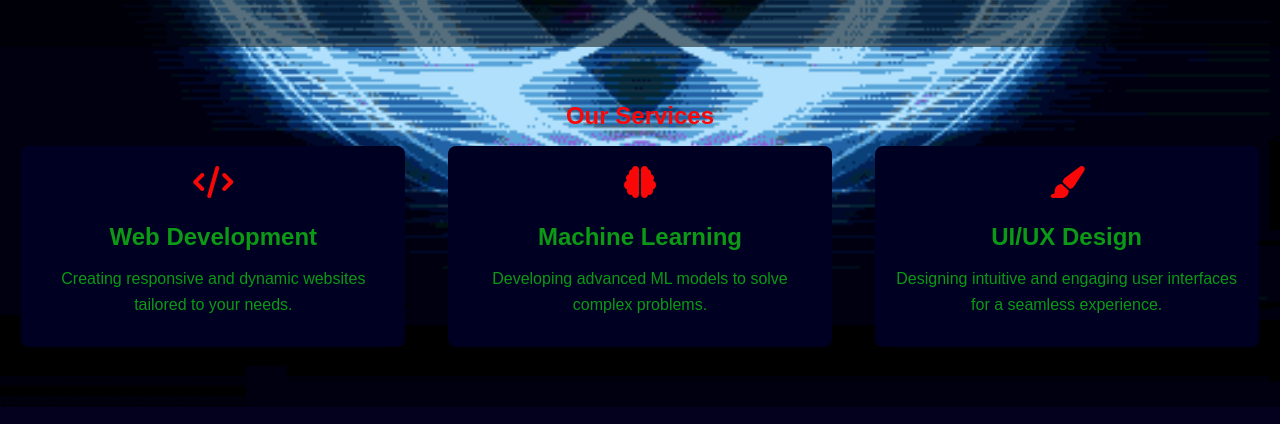
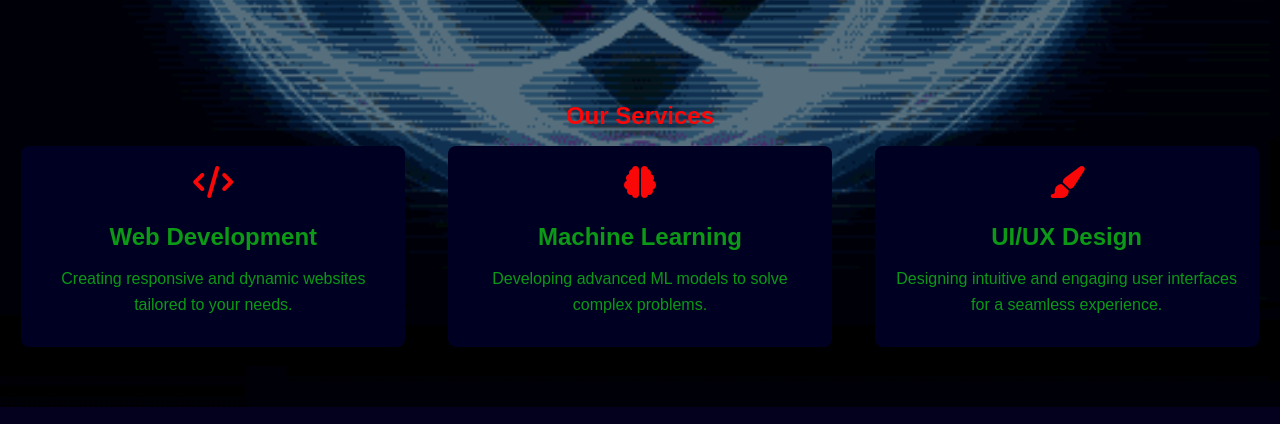
Before and after one commit to Soumya-Xd/Redalpha, a plain HTML site: page index.html in a window 1280 px wide. Shown: the part 955-1379 px from the top of the page. Drawn offline with Linux system fonts and the light colour scheme.

Commit message:
Update style.css

```diff
--- a/style.css
+++ b/style.css
@@ -171,6 +171,7 @@ nav {
     text-align: center;
     color: #fa0707;
     animation: fadeIn 2s ease-out;
+     background: rgba(0, 0, 0, 0.5);
 }
 
 .services-list {
```
